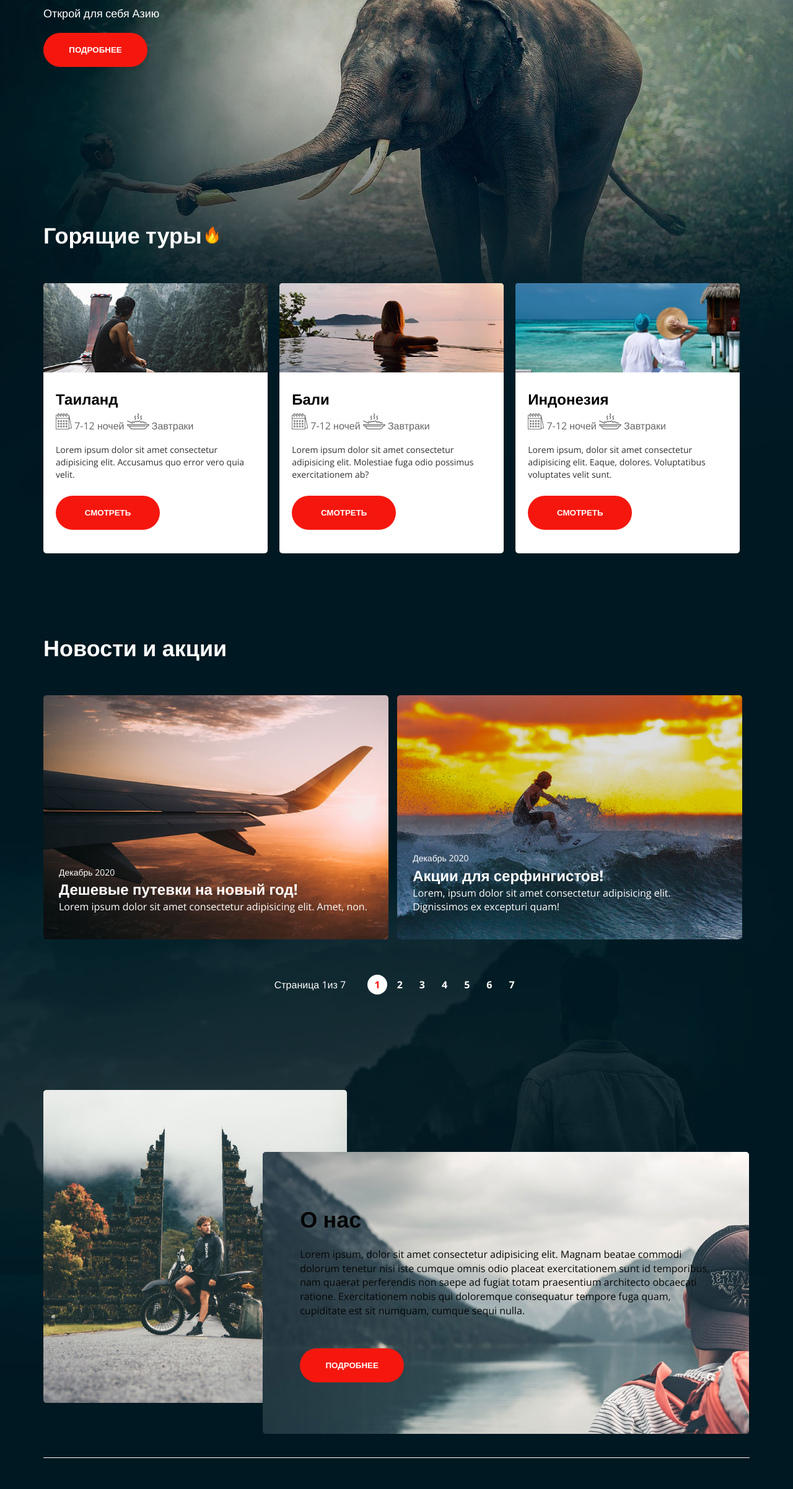
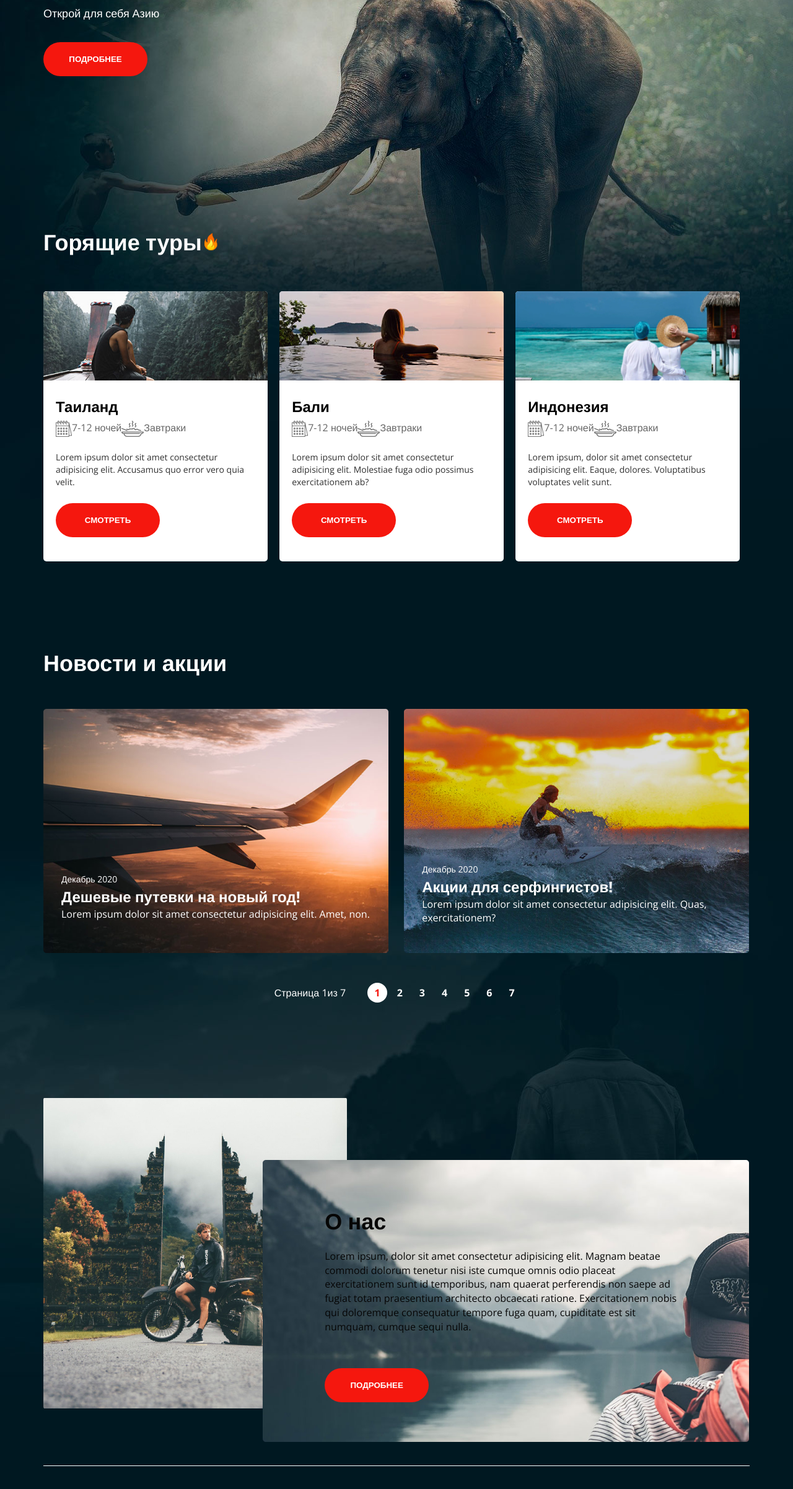
Before and after one commit to DaryaDauria/Asia, a plain HTML site: page index.html in a window 1280 px wide. Shown: the part 397-2800 px from the top of the page at 62% size. Drawn offline with nearby package versions, Linux system fonts and the light colour scheme.

Commit message:
Add files via upload

```diff
--- a/index.html
+++ b/index.html
@@ -37,17 +37,18 @@
       <main class="main">
         <div class="preview">
           <h1 class="preview__title">Авторские туры по Азии</h1>
-          <p class="preview__desc">Открой для себя Азию</p>
+          <div class="preview__desc">
+            <p >Открой для себя Азию</p>
+          </div>
           <div class="preview__button">
             <button class="button">Подробнее</button>
           </div>
         </div>
         <div class="tours">
-          <div class="tours__fire">
-          <h2 class="tours__title">
+         <div class="tours__title">
           <span class="tours__title-text">Горящие туры</span>
           <img src="./images/icons/flame.png" alt="Иконка" class="tours__title-img">
-          </h2></div>
+          </div>
           <ul class="tours__list">
             <li class="tours__item">
               <div class="tours__img-wrapper">
@@ -159,8 +160,7 @@
                   <span class="news__year">2020</span>
                 </time>
                 <div class="news__subtitle">Акции для серфингистов!</div>
-                <p class="news__text">Lorem, ipsum dolor sit amet consectetur adipisicing elit. Dignissimos ex excepturi
-                  quam!</p>
+                <p class="news__text">Lorem ipsum dolor sit amet consectetur adipisicing elit. Quas, exercitationem?</p>
               </div>
             </li>
           </ul>
@@ -209,7 +209,7 @@
               </div>
               <div class="about__button">
               <button class="button">Подробнее</button>
-              </div>
+
             </div>
           </div>
         </div>
@@ -236,14 +236,14 @@
               </ul>
             </nav>
             <ul class="socials">
-              <li class="socials__item social__item--icon--telegram"><a href="#" class="socials__link">
+              <li class="socials__item social__item--icon--telegram"><a href="" class="socials__link">
                 </a>
               </li>
-              <li class="socials__item socials__item--icon--vk"><a href="#" class="socials__link">
+              <li class="socials__item socials__item--icon--vk"><a href="" class="socials__link">
                 </a></li>
-              <li class="socials__item socials__item--icon--fb"><a href="#" class="socials__link">
+              <li class="socials__item socials__item--icon--fb"><a href="" class="socials__link">
                 </a></li>
-              <li class="socials__item socials__item--icon--insta"><a href="#" class="socials__link"></a>
+              <li class="socials__item socials__item--icon--insta"><a href="" class="socials__link"></a>
               </li>
             </ul>
             <adress class="contacts">
--- a/main.css
+++ b/main.css
@@ -102,7 +102,7 @@ color: #F5170E;
 
 .preview {
   width: 510px;
-    margin-bottom: 246px;
+    margin-bottom: 242px;
 }
 .preview__title {
   font-size: 72px;
@@ -113,7 +113,7 @@ color: #F5170E;
 }
 .preview__desc {
   font-size: 18px;
-
+ margin-bottom: 33px;
 }
 .button {
   background: #F5170E;
@@ -133,19 +133,13 @@ border: 1px solid transparent;
 }
 
 .tours {
-  margin-bottom: 127px;
+  margin-bottom: 138px;
 }
 
+.tours__title {
+  display: inline-block;
+  margin-bottom: 54px;
 
-.tours__title {
-
-  height: 49px;
-  width: 300px;
-  display: inline-block;
-
-}
-.tours__fire {
-  margin-bottom: 54px;
 }
 
 .tours__title-text {
@@ -161,7 +155,7 @@ margin-right: 15px;
 display: inline-block;
 border-radius: 5px;
 background: #fff;
-
+font-size: 14px;
 }
 .tours__item:last-child {
   margin-right: 0;
@@ -175,6 +169,7 @@ background: #fff;
   font-weight: bold;
  color: black;
  margin-bottom: 6px;
+ top: 23px;
 }
 
 .tours__content {
@@ -183,14 +178,17 @@ padding: 20px;
 }
 
 .tours__desc {
+  display: inline-flex;
+  justify-content: space-evenly;
   margin-right: 28px;
-  margin-bottom: 18px;
+  margin-bottom: 23px;
 }
 
 .tours__desc-block {
 font-size: 16px;
   color: #666666;
-  display: inline-block;
+  display: inline-flex;
+  justify-content: space-evenly;
 
 
 }
@@ -204,10 +202,10 @@ margin-bottom: 24px;
 
 }
 .news__title{
-  margin-bottom: 51px;
+  margin-bottom: 49px;
 }
 .news__list{
-  margin-bottom: 57px;
+  margin-bottom: 48px;
 }
 .news__item {
 display: inline-block;
@@ -215,7 +213,7 @@ width: 557px;
 border-radius: 5px;
 vertical-align: top;
 position: relative;
-margin-right: 10px;
+margin-right: 21px;
 
 }
 .news__item:last-child {
@@ -237,8 +235,8 @@ margin-right: 10px;
   left: 0;
   right: 0;
   bottom: 0;
-  padding: 25px;
-  min-height: 140px;
+  padding: 29px;
+  min-height: 160px;
 
 }
 
@@ -306,7 +304,7 @@ line-height: 32px;
   vertical-align: top;
   content: "";
   width: 490px;
-  height: 505px;
+  height: 501px;
   background: url("./images/content/offers/gates.png") center center / cover no-repeat;
 }
 
@@ -315,23 +313,28 @@ line-height: 32px;
   vertical-align: top;
   margin-left: -140px;
   margin-top: 100px;
-  padding: 60px;
+  padding:  50px 100px;
   display: inline-block;
   width: 785px;
   height: 455px;
   background: url("./images/content/offers/mountains.png") center center / cover no-repeat;
+}
+
+.about__desc-content {
+  padding: 70px 100px 65px 61px;
 }
  .about__title{
   font-size: 36px;
   font-weight: bold;
   margin-bottom: 20px;
   color: #060606;
+
 }
 
   .about__desc-text{
     font-size: 16px;
     color:#060606;
-   margin-bottom: 50px;
+   margin-bottom: 56px;
 
   }
   .footer-container__content {
@@ -385,8 +388,8 @@ line-height: 32px;
 .socials__item--icon--telegram .socials__link:hover {
   background-image: url("./images/icons/socials/t2.png");
 }
-.socials__item--icon--vk .socials__link {
-  background-image: url("./images/icons/socials/vk-blue.png");
+.socials__item--icon--telegram .socials__link {
+  background-image: url("./images/icons/socials/t.png");
 }
 
 .socials__item--icon--vk .socials__link:hover {
```
Lines whose indentation alone changed are shown as unchanged.
